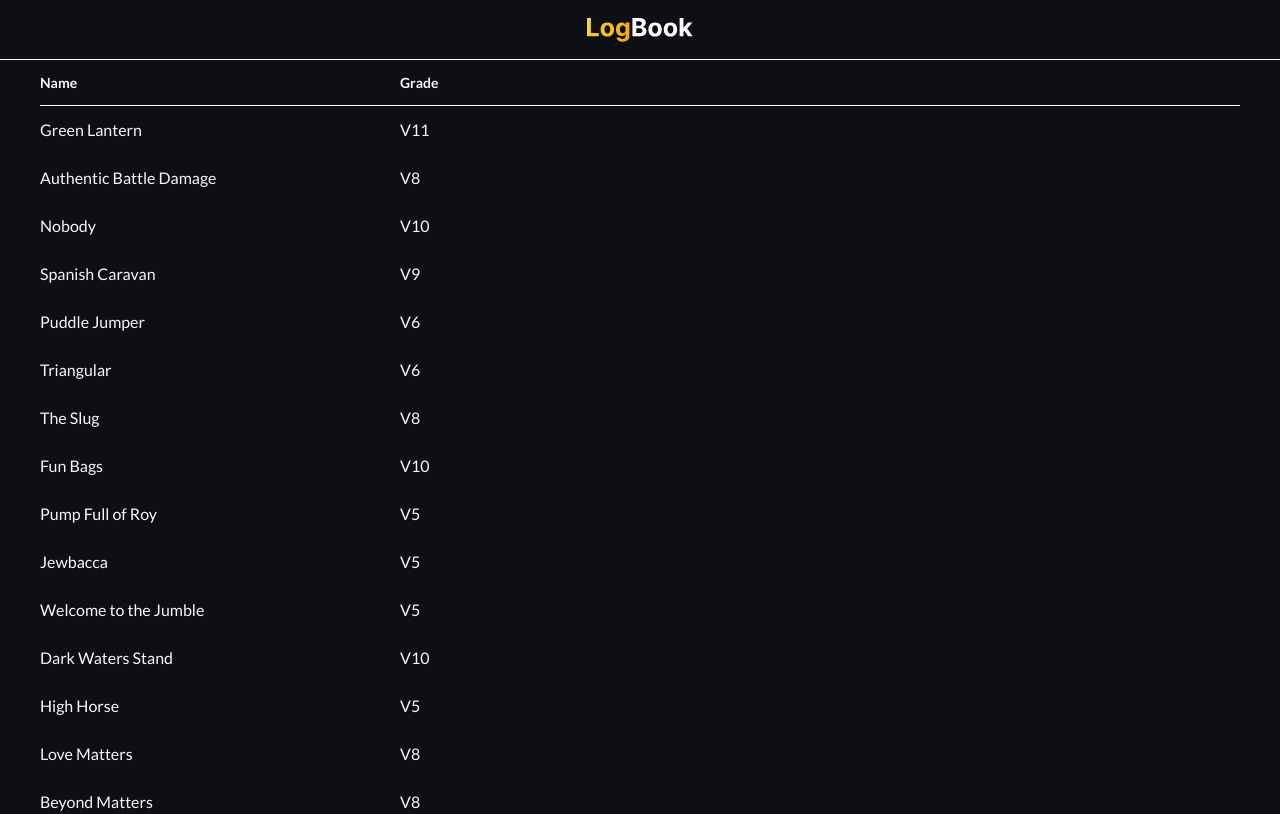
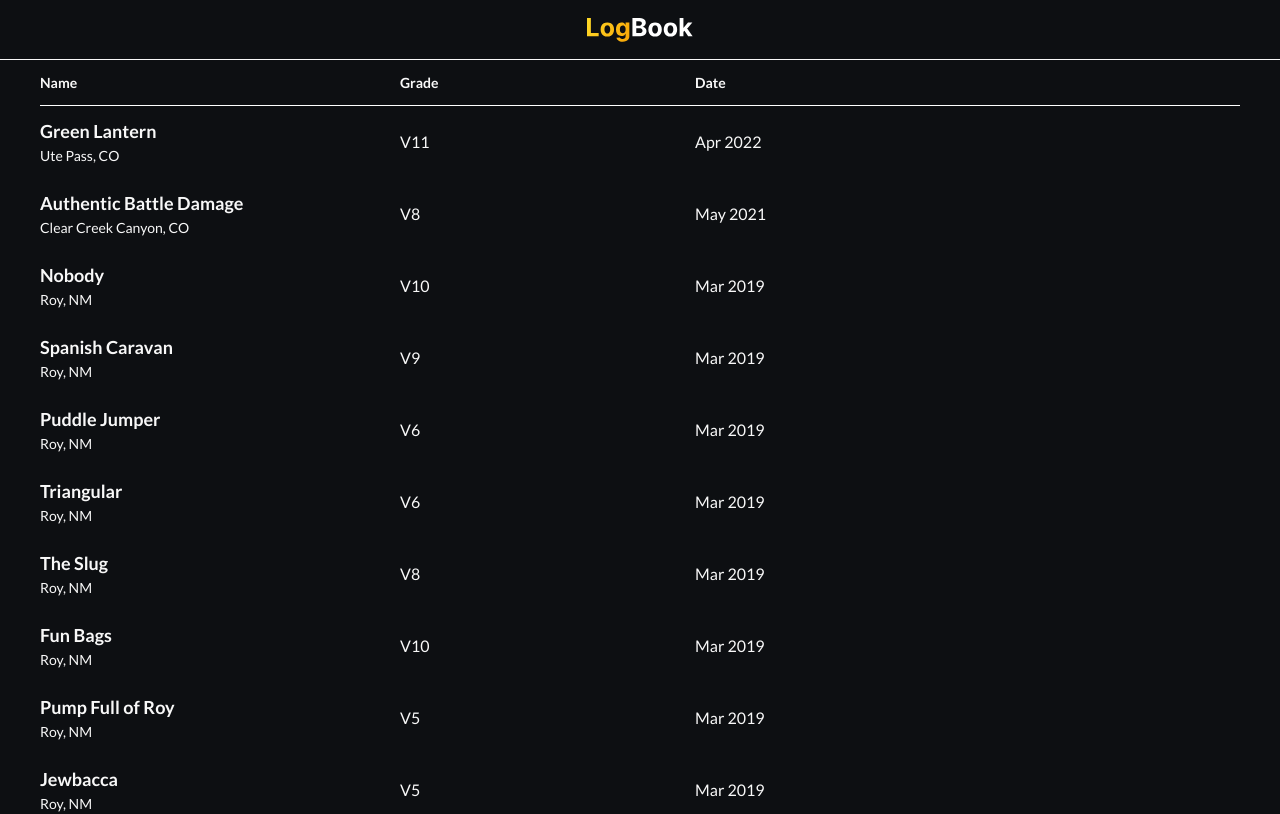
Before and after one commit to trentgillis/logbook, a React (Vite) app: page / in a window 1280 px wide. Shown: the top 814 px of the page. Built offline with nearby package versions, Linux system fonts and the light colour scheme.

Commit message:
format data in name column and add date

```diff
--- a/src/components/SendTable/SendRow.module.css
+++ b/src/components/SendTable/SendRow.module.css
@@ -1,6 +1,17 @@
-.row {
-}
-
 .row > td {
   padding: 12px 0;
 }
+
+.name {
+  font-size: 1.125rem;
+  font-weight: 700;
+}
+
+.location {
+  font-size: 0.875rem;
+}
+
+.grade {
+  display: flex;
+  flex-direction: column;
+}
--- a/src/components/SendTable/SendRow.tsx
+++ b/src/components/SendTable/SendRow.tsx
@@ -9,8 +9,14 @@ type SendRowProps = {
 function SendRow({ send }: SendRowProps) {
   return (
     <tr className={styles.row}>
-      <td>{send.name}</td>
+      <td>
+        <div className={styles.name}>{send.name}</div>
+        <div className={styles.location}>
+          {send.area}, {send.state}
+        </div>
+      </td>
       <td>V{send.grade}</td>
+      <td>{new Date(send.date).toLocaleDateString('en-us', { month: 'short', year: 'numeric' })}</td>
     </tr>
   );
 }
--- a/src/components/SendTable/SendTable.tsx
+++ b/src/components/SendTable/SendTable.tsx
@@ -11,10 +11,13 @@ function SendTable() {
 
   React.useEffect(() => {
     async function fetchSends() {
-      const data = await fetch('sends.json');
-      const json = await data.json();
-
-      setSends(json);
+      try {
+        const data = await fetch('sends.json');
+        const json = await data.json();
+        setSends(json);
+      } catch (e) {
+        console.error(e);
+      }
     }
 
     fetchSends();
--- a/src/components/SendTable/SendTableHeader.tsx
+++ b/src/components/SendTable/SendTableHeader.tsx
@@ -6,6 +6,7 @@ function SendTableHeader() {
       <tr>
         <th scope="col">Name</th>
         <th scope="col">Grade</th>
+        <th scope="col">Date</th>
       </tr>
     </thead>
   );
--- a/src/types/Send.ts
+++ b/src/types/Send.ts
@@ -5,4 +5,5 @@ export type Send = {
   area: string;
   state: string;
   flash: boolean;
+  date: number;
 };
```
